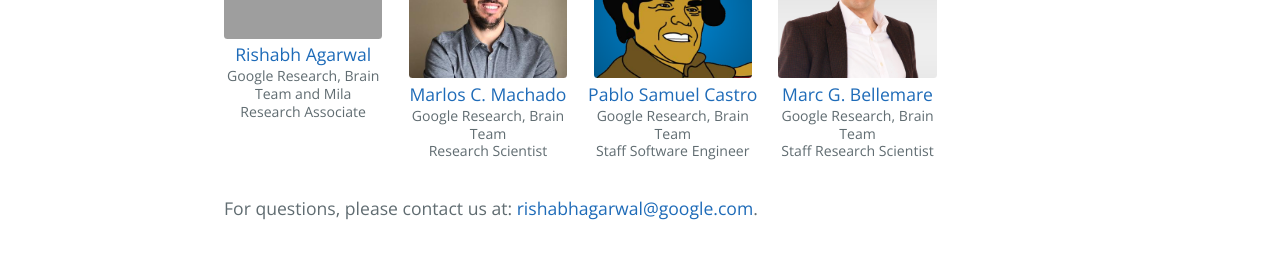
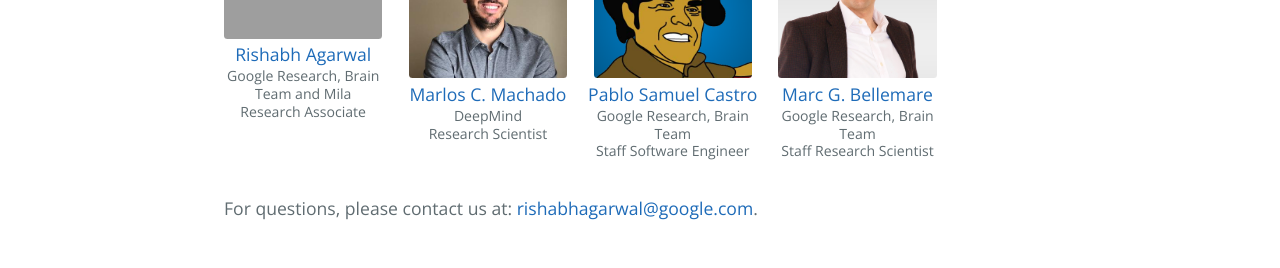
Before and after one commit to agarwl/pse, a Jekyll site: the page built from index.md, in a window 1280 px wide. Shown: the part 1519-1787 px from the top of the page. Built offline with Jekyll 4.4.1, drawn with Linux system fonts in a browser that asks for light colours.

Commit message:
Update authors.yml

```diff
--- a/_data/authors.yml
+++ b/_data/authors.yml
@@ -4,7 +4,7 @@
   url: https://agarwl.github.io/
 - name: Marlos C. Machado
   image: assets/faces/marlos.png
-  title: Google Research, Brain Team & Research Scientist
+  title: DeepMind & Research Scientist
   url: http://mcmachado.info/
 - name: Pablo Samuel Castro
   image: assets/faces/psc_gradient.png
```
